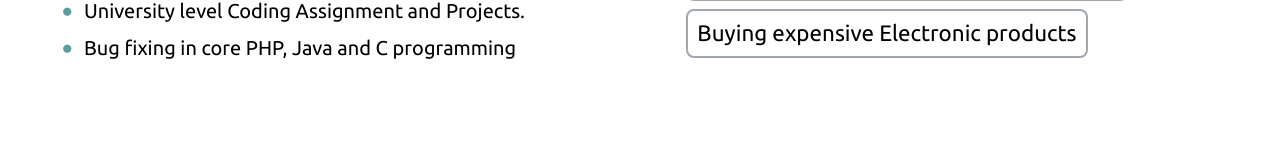
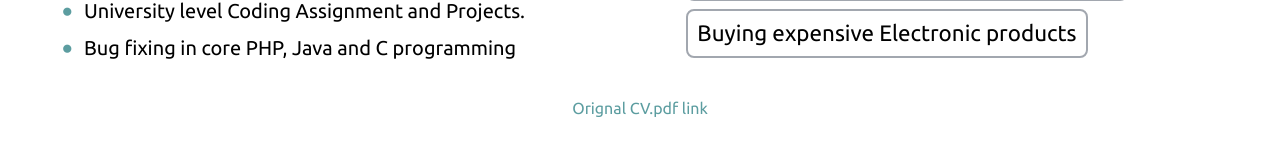
Before and after one commit to Abdul-Majid10/Web-A1_CV, a PHP site: page / in a window 1280 px wide. Shown: the part 1732-1881 px from the top of the page. Before the commit the page ends 1791 px from the top, so only its background shows below. Run offline with PHP 8.4, Linux system fonts and the light colour scheme; some libraries are stand-ins or nearby versions.

Commit message:
Done links works

```diff
--- a/css/style.css
+++ b/css/style.css
@@ -220,6 +220,15 @@ ul.subjects li,
 ul.projectTask li {
   list-style: none;
 }
+.refernceLink {
+  text-align: center;
+  margin: 2rem;
+}
+
+a.originalCV {
+  text-decoration: none;
+  color: #5c9da0;
+}
 
 @media only screen and (max-width: 992px) {
   .personalInfo .left {
--- a/index.html
+++ b/index.html
@@ -28,11 +28,11 @@
         </div>
         <div class="socialLink">
             <ul class="flex">
-                <li><a href="#"><i class="fa-solid fa-envelope"></i> iam.admajid@gmail.com</a> </li>
-                <li><a href="#"><i class="fa-solid fa-mobile-screen-button"></i> 03424227313</a></li>
+                <li><a target="_blank" href="mailto:iam.admajid@gmail.com"><i class="fa-solid fa-envelope"></i> iam.admajid@gmail.com</a> </li>
+                <li><a target="_blank" href="tel:03424227313"><i class="fa-solid fa-mobile-screen-button"></i> 03424227313</a></li>
                 <li><a href="#"><i class="fa-solid fa-location-dot"></i> Lahore, pakistan </a></li>
-                <li><a href="#"><i class="fa-brands fa-linkedin-in"></i> linkedin.com/in/abdul-majid-716ab9198</a></li>
-                <li><a href="#"><i class="fa-brands fa-github"></i> github.com/Abdul-Majid10</a></li>
+                <li><a target="_blank" href="https://www.linkedin.com/in/abdul-majid-716ab9198/"><i class="fa-brands fa-linkedin-in"></i> linkedin.com/in/abdul-majid-716ab9198</a></li>
+                <li><a target="_blank" href="https://github.com/Abdul-Majid10"><i class="fa-brands fa-github"></i> github.com/Abdul-Majid10</a></li>
             </ul>
         </div>
     </header>
@@ -129,7 +129,7 @@
                 <ul class="projectTask" >
                     <li>Do all CRUD oprection in PHP MVC.</li>
                     <li>Improve using Ajax.</li>
-                    <li><span class="bold">Git Repo: </span><a href="https://github.com/Abdul-Majid10/Learn_PHP_MVC">https://github.com/Abdul-Majid10/Learn_PHP_MVC</a></li>
+                    <li><span class="bold">Git Repo: </span><a target="_blank" href="https://github.com/Abdul-Majid10/Learn_PHP_MVC">https://github.com/Abdul-Majid10/Learn_PHP_MVC</a></li>
                 </ul>
             </section>
             <section class="certificates">
@@ -172,5 +172,9 @@
             </section>
         </div>
     </div>
+    <div class="refernceLink">
+        <a class="originalCV" target="_blank" href="https://drive.google.com/file/d/1H1SfrfVDnGFOamaZqDhon47T8W48xNY7/view?usp=sharing">Orignal CV.pdf link</a>
+
+    </div>
 </body>
 </html>
```
